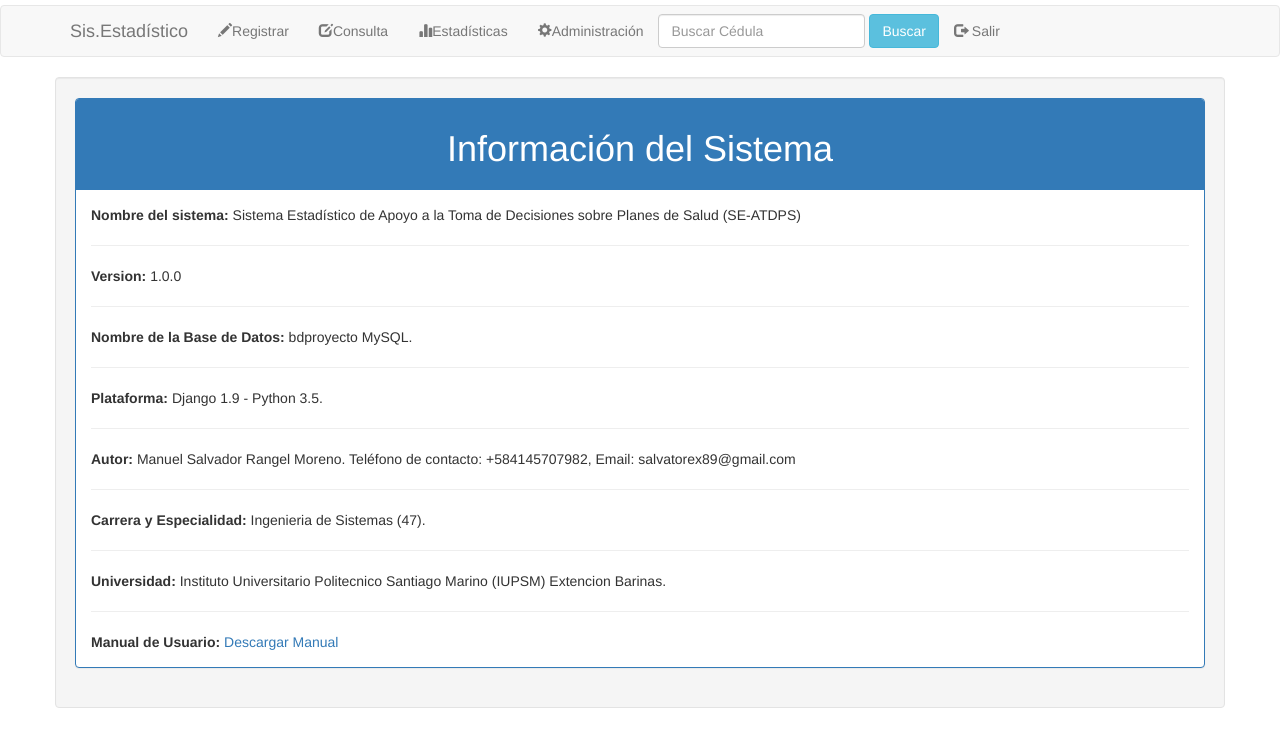
After one commit to mykrov/sistemaweb, a Django app: page /ayuda/ in a window 1280 px wide. The commit adds this page. Shown: the top 747 px of the page. Run offline with Django 3.2, Linux system fonts and the light colour scheme; the visitor is signed in with stand-in values (Sample User, id 1); parts of the project's set-up code (start-up, migrations or seed data) failed here and were passed over; some libraries are stand-ins or nearby versions.

Commit message:
Modulo de Ayuda

```diff
--- a/registro/views.py
+++ b/registro/views.py
@@ -208,3 +208,8 @@ def rfecha (request):
 		return HttpResponseRedirect('/rfecha/')
 
 	return render (request,'rfecha.html',contexto)
+
+def ayuda (request):
+	context={}
+
+	return render (request,'ayuda.html',context)
--- /dev/null
+++ b/templates/ayuda.html
@@ -0,0 +1,23 @@
+{% extends 'base.html' %}
+{% load bootstrap %}
+
+{% block seccion %}
+
+
+{% endblock seccion %}
+
+{% block maincontent %}
+<div class="panel panel-primary">
+    <div class="panel-heading text-center"><h1>Información del Sistema</h1></div>
+    <div class="panel-body">
+    <strong>Nombre del sistema:</strong>  Sistema Estadístico de Apoyo a la Toma de Decisiones sobre Planes de Salud (SE-ATDPS)<hr>
+    <strong>Version:</strong>  1.0.0<hr>
+    <strong>Nombre de la Base de Datos:</strong>  bdproyecto MySQL.<hr>
+    <strong>Plataforma:</strong>  Django 1.9 - Python 3.5.<hr>
+    <strong>Autor:</strong>  Manuel Salvador Rangel Moreno. Teléfono de contacto: +584145707982, Email: salvatorex89@gmail.com<hr>
+    <strong>Carrera y Especialidad:</strong>  Ingenieria de Sistemas (47).<hr>
+    <strong>Universidad:</strong>  Instituto Universitario Politecnico Santiago Marino (IUPSM) Extencion Barinas.<hr>
+    <strong> Manual de Usuario:</strong> <a href="https://drive.google.com/file/d/0B74ifVqtgzcxdTZyTWNPRm43LVk/view?usp=sharing">Descargar Manual</a>
+    </div>
+</div>
+{% endblock maincontent %}
--- a/templates/base.html
+++ b/templates/base.html
@@ -71,16 +71,13 @@
                     <li>
                         <a href="/estadisticas/"><span class="glyphicon glyphicon-stats"></span>Estadísticas</a>
                     </li>
-                    <li>
-                        <a href="/consulta/"><span class="glyphicon glyphicon-file"></span>Reportes</a>
-                    </li>
                     <li class="dropdown">
                         <a href="#" class="dropdown-toggle" data-toggle="dropdown" role="button" aria-haspopup="true" aria-expanded="false"><span class="glyphicon glyphicon-cog"></span>Administración</a>
                         <ul class="dropdown-menu">
                         <li><a href="/std/">Toma de Decisiones</a></li>
                         <li><a href="/admin/">Manejo de Data</a></li>
                         <li role="separator" class="divider"></li>
-                        <li><a href="#">Ayuda</a></li>
+                        <li><a href="/ayuda/">Ayuda</a></li>
                         </ul>
                     </li>
                     <li>
--- a/web/urls.py
+++ b/web/urls.py
@@ -18,7 +18,7 @@ from django.conf.urls import include, url
 from django.conf.urls.static import static
 from django.contrib import admin
 from rest_framework import routers
-from registro.views import inicio, rfecha, UserViewSet,RegistroViewSet, planes, ConsultaViewSet, mapa, jsonmap, addenf, std, buscar_paciente, manuel, consulta, estadistica1, estadistica2
+from registro.views import inicio,ayuda,rfecha,UserViewSet,RegistroViewSet,planes,ConsultaViewSet,mapa,jsonmap,addenf, std, buscar_paciente, manuel, consulta, estadistica1, estadistica2
 from django.contrib.auth.views import login, logout_then_login
 from django.contrib.auth.decorators import login_required
 #Para la API Rest
@@ -45,6 +45,7 @@ urlpatterns = [
     url(r'^jsonm/',jsonmap,name='jsonmap'),
     url(r'^api/',include(router.urls)),
     url(r'^planes/',login_required(planes), name='planes'),
+    url(r'^ayuda/',login_required(ayuda), name='ayuda'),
     url(r'^rfecha/',login_required(rfecha), name='rfecha'),
 
 ]
```
